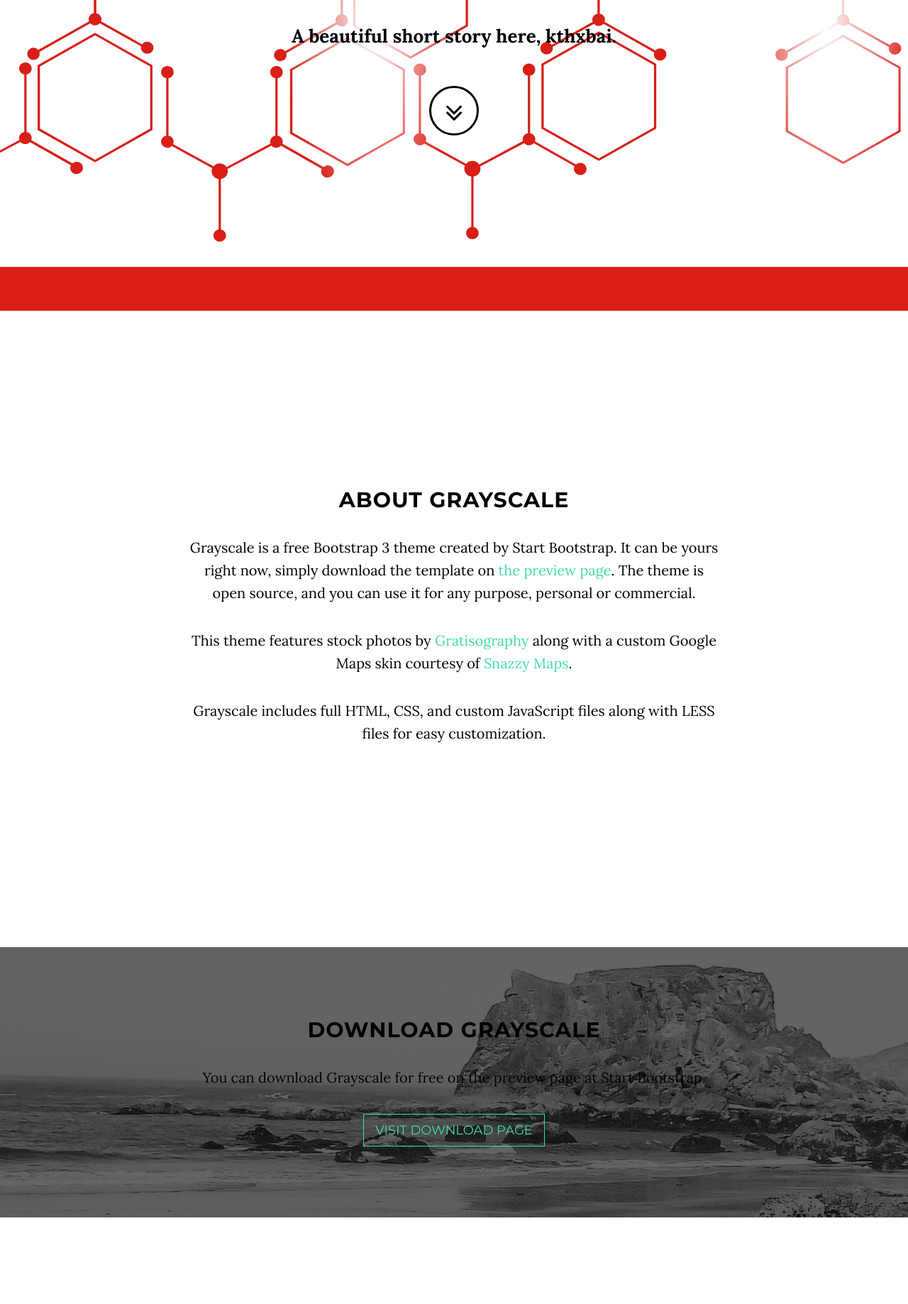
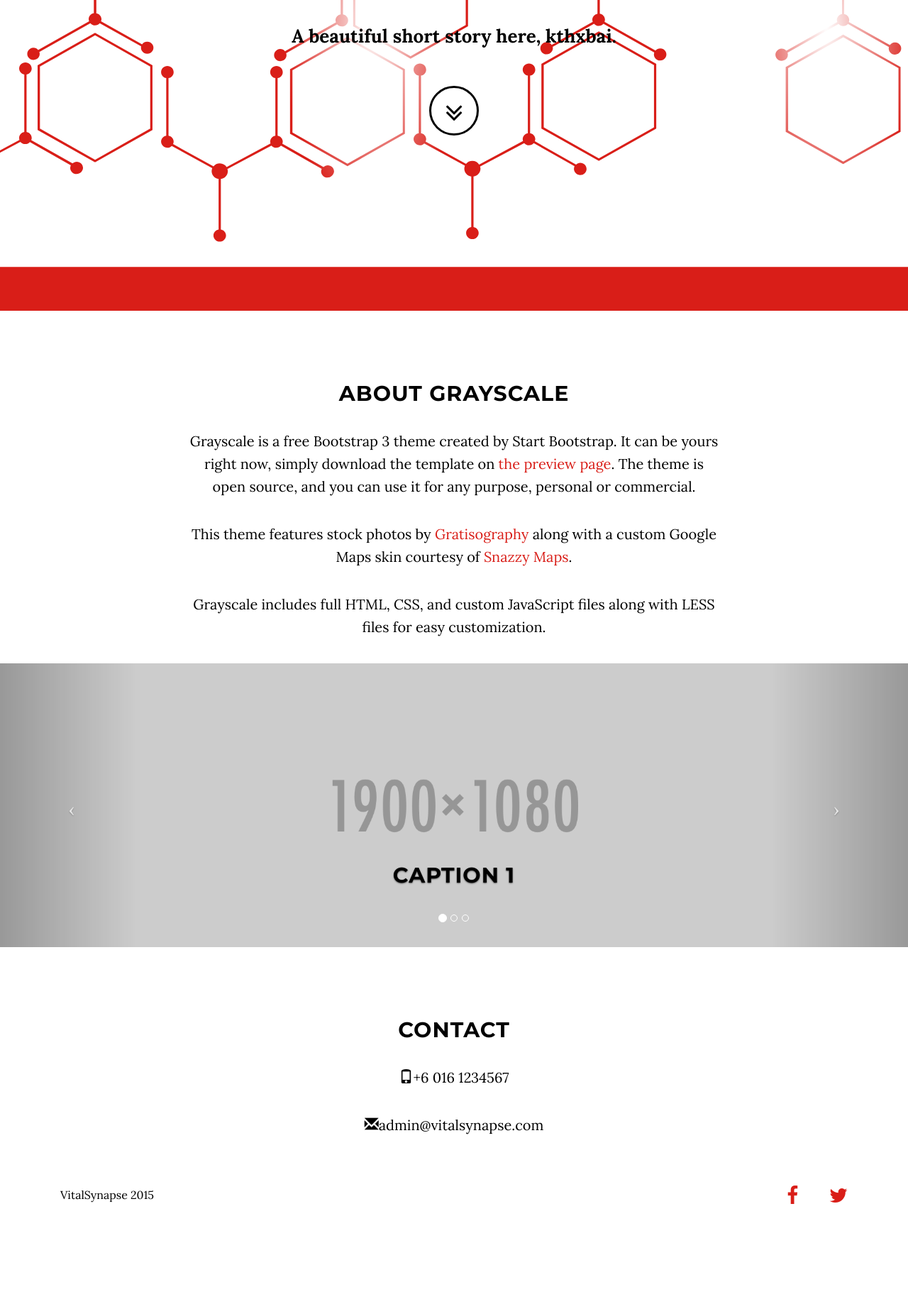
Before and after one commit to chandimaw/landing.vitalsynapse, a PHP site: page / in a window 1280 px wide. Shown: the part 362-2200 px from the top of the page at 71% size. After the commit the page ends 2059 px from the top, so only its background shows below. Run offline with PHP 8.4, Linux system fonts and the light colour scheme; some libraries are stand-ins or nearby versions.

Commit message:
Some editing

```diff
--- a/css/grayscale.css
+++ b/css/grayscale.css
@@ -54,8 +54,8 @@
 }
 
 a {
-    color: #42dca3;
-    /*color: #d91e18;*/
+
+    color: #d91e18;
     -webkit-transition: all .2s ease-in-out;
     -moz-transition: all .2s ease-in-out;
     transition: all .2s ease-in-out;
@@ -70,6 +70,7 @@
 .light {
     font-weight: 400;
 }
+
 
 .navbar-custom {
     margin-bottom: 0;
@@ -322,17 +323,17 @@
 }*/
 
 .download-section {
-    width: 100%;
-    padding: 50px 0;
-    color: #000;
-    background: url(../img/downloads-bg.jpg) no-repeat center center scroll;
+    /*width: 100%;*/
+    /*padding: 50px 0;
+    color: #000;*/
+    /*background: url(../img/downloads-bg.jpg) no-repeat center center scroll;*/
     /*background:url(../img/network.svg),radial-gradient(200px 500px at center, #ff8300 0%, rgba(0,0,0,0) 50%, rgba(0,0,0,0));;*/
-    background-color: #000;
+    /*background-color: #000;*/
     /*background-color: #d91e18;*/
-    -webkit-background-size: cover;
+    /*-webkit-background-size: cover;
     -moz-background-size: cover;
     background-size: cover;
-    -o-background-size: cover;
+    -o-background-size: cover;*/
 
     /*background-size: 125%, 50% 100%;
     background-position: 0 60%, 0 100%;
@@ -346,7 +347,7 @@
     border-left: 0;*/
 }
 
-#map {
+/*#map {
     width: 100%;
     height: 200px;
     margin-top: 100px;
@@ -366,7 +367,7 @@
         margin-top: 250px;
     }
 }
-
+*/
 .btn {
     border-radius: 0;
     text-transform: uppercase;
@@ -391,35 +392,26 @@
     background-color: #42dca3;
 }
 
-ul.banner-social-buttons {
-    margin-top: 0;
-}
 
-@media(max-width:1199px) {
-    ul.banner-social-buttons {
-        margin-top: 15px;
-    }
-}
-
-@media(max-width:767px) {
-    ul.banner-social-buttons li {
-        display: block;
-        margin-bottom: 20px;
-        padding: 0;
-    }
-
-    ul.banner-social-buttons li:last-child {
-        margin-bottom: 0;
-    }
-}
 
 footer {
-    padding: 50px 0;
+    margin-top: 20px;
 }
 
 footer p {
-    margin: 0;
+    font-size: 16px;
 }
+
+footer a{
+    colour:#d91e18;
+    margin-left: 40px;
+}
+
+footer a:hover{
+    text-decoration: none;
+    color: #fff;
+}
+
 
 ::-moz-selection {
     text-shadow: none;
--- /dev/null
+++ b/css/slide.css
@@ -0,0 +1,45 @@
+/*!
+ * Start Bootstrap - Modern Business HTML Template (http://startbootstrap.com)
+ * Code licensed under the Apache License v2.0.
+ * For details, see http://www.apache.org/licenses/LICENSE-2.0.
+ */
+
+/* Global Styles */
+
+
+header.carousel {
+    height: 50%;
+}
+
+header.carousel .item,
+header.carousel .item.active,
+header.carousel .carousel-inner {
+    height: 100%;
+}
+
+header.carousel .fill {
+    width: 100%;
+    height: 100%;
+    background-position: center;
+    background-size: cover;
+}
+
+
+/* Responsive Styles */
+
+@media(max-width:991px) {
+    .customer-img,
+    .img-related {
+        margin-bottom: 30px;
+    }
+}
+
+@media(max-width:767px) {
+    .img-portfolio {
+        margin-bottom: 15px;
+    }
+
+    header.carousel .carousel {
+        height: 70%;
+    }
+}
--- a/index.html
+++ b/index.html
@@ -6,8 +6,6 @@
     <meta charset="utf-8">
     <meta http-equiv="X-UA-Compatible" content="IE=edge">
     <meta name="viewport" content="width=device-width, initial-scale=1">
-    <meta name="description" content="">
-    <meta name="author" content="">
 
     <title>VitalSynapse</title>
 
@@ -19,6 +17,7 @@
 
     <!-- Custom CSS -->
     <link href="css/grayscale.css" rel="stylesheet">
+    <link href="css/slide.css" rel="stylesheet">
 
     <!-- Custom Fonts -->
     <link href="font-awesome/css/font-awesome.css" rel="stylesheet" type="text/css">
@@ -31,7 +30,6 @@
         <script src="https://oss.maxcdn.com/libs/html5shiv/3.7.0/html5shiv.js"></script>
         <script src="https://oss.maxcdn.com/libs/respond.js/1.4.2/respond.min.js"></script>
     <![endif]-->
-
 </head>
 
 <body id="page-top" data-spy="scroll" data-target=".navbar-fixed-top">
@@ -44,19 +42,18 @@
                     <img class="img-responsive" src="img/vitalsynapse_logo.png" alt="VitalSynapse">
                 </a>
             </div>
-
             <!-- Collect the nav links, forms, and other content for toggling -->
             <div class="collapse navbar-collapse navbar-right navbar-main-collapse">
                 <ul class="nav navbar-nav">
                     <!-- Hidden li included to remove active class from about link when scrolled up past about section -->
-                    <li class="hidden">
+                    <!-- <li class="hidden">
                         <a href="#page-top"></a>
-                    </li>
+                    </li> -->
                     <li>
                         <a class="page-scroll" href="#about">About</a>
                     </li>
                     <li>
-                        <a class="page-scroll" href="#download">Download</a>
+                        <a class="page-scroll" href="#myCarousel">Service</a>
                     </li>
                     <li>
                         <a class="page-scroll" href="#contact">Contact</a>
@@ -98,7 +95,7 @@
     </section>
 
     <!-- Download Section -->
-    <section id="download" class="content-section text-center">
+    <!-- <section id="download" class="content-section text-center">
         <div class="download-section">
             <div class="container">
                 <div class="col-lg-8 col-lg-offset-2">
@@ -108,39 +105,73 @@
                 </div>
             </div>
         </div>
-    </section>
+    </section> -->
+
+    <!-- Header Carousel -->
+
+    <header id="myCarousel" class="carousel slide text center">
+        <!-- Indicators -->
+        <ol class="carousel-indicators">
+            <li data-target="#myCarousel" data-slide-to="0" class="active"></li>
+            <li data-target="#myCarousel" data-slide-to="1"></li>
+            <li data-target="#myCarousel" data-slide-to="2"></li>
+        </ol>
+
+        <!-- Wrapper for slides -->
+        <div class="carousel-inner">
+            <div class="item active">
+                <div class="fill" style="background-image:url('img/slide.png');"></div>
+                <div class="carousel-caption">
+                    <h2>Caption 1</h2>
+                </div>
+            </div>
+            <div class="item">
+                <div class="fill" style="background-image:url('img/slide.png');"></div>
+                <div class="carousel-caption">
+                    <h2>Caption 2</h2>
+                </div>
+            </div>
+            <div class="item">
+                <div class="fill" style="background-image:url('img/slide.png');"></div>
+                <div class="carousel-caption">
+                    <h2>Caption 3</h2>
+                </div>
+            </div>
+        </div>
+
+        <!-- Controls -->
+        <a class="left carousel-control" href="#myCarousel" data-slide="prev">
+            <span class="icon-prev"></span>
+        </a>
+        <a class="right carousel-control" href="#myCarousel" data-slide="next">
+            <span class="icon-next"></span>
+        </a>
+    </header>
 
     <!-- Contact Section -->
     <section id="contact" class="container content-section text-center">
         <div class="row">
             <div class="col-lg-8 col-lg-offset-2">
-                <h2>Contact Start Bootstrap</h2>
-                <p>Feel free to email us to provide some feedback on our templates, give us suggestions for new templates and themes, or to just say hello!</p>
-                <p><a href="mailto:feedback@startbootstrap.com">feedback@startbootstrap.com</a>
-                </p>
-                <ul class="list-inline banner-social-buttons">
-                    <li>
-                        <a href="https://twitter.com/SBootstrap" class="btn btn-default btn-lg"><i class="fa fa-twitter fa-fw"></i> <span class="network-name">Twitter</span></a>
-                    </li>
-                    <li>
-                        <a href="https://github.com/IronSummitMedia/startbootstrap" class="btn btn-default btn-lg"><i class="fa fa-github fa-fw"></i> <span class="network-name">Github</span></a>
-                    </li>
-                    <li>
-                        <a href="https://plus.google.com/+Startbootstrap/posts" class="btn btn-default btn-lg"><i class="fa fa-google-plus fa-fw"></i> <span class="network-name">Google+</span></a>
-                    </li>
-                </ul>
+                <h2>Contact</h2>
+                <p></p>
+                <p><span class="glyphicon glyphicon-phone"></span>+6 016 1234567</p>
+                <p><span class="glyphicon glyphicon-envelope"></span>admin@vitalsynapse.com</p>
             </div>
         </div>
     </section>
 
-    <!-- Map Section -->
-    <div id="map"></div>
 
     <!-- Footer -->
     <footer>
-        <div class="container text-center">
-            <p>Copyright &copy; VitalSynapse 2016</p>
-        </div>
+            <div class = "container">
+                <div class="navbar-text pull-left">
+                    <p>VitalSynapse 2015</p>
+                </div>
+                <div class="navbar-text pull-right">
+                    <a href="#"><i class="fa fa-facebook fa-2x"></i></a>
+                    <a href="#"><i class="fa fa-twitter fa-2x"></i></a>
+                </div>
+            </div>
     </footer>
 
     <!-- jQuery -->
@@ -152,12 +183,8 @@
     <!-- Plugin JavaScript -->
     <script src="js/jquery.easing.min.js"></script>
 
-    <!-- Google Maps API Key - Use your own API key to enable the map feature. More information on the Google Maps API can be found at https://developers.google.com/maps/ -->
-    <script type="text/javascript" src="https://maps.googleapis.com/maps/api/js?key=AIzaSyCRngKslUGJTlibkQ3FkfTxj3Xss1UlZDA&sensor=false"></script>
-
     <!-- Custom Theme JavaScript -->
     <script src="js/grayscale.js"></script>
-
 </body>
 
 </html>
```
Also changed, not shown: img/slide.png (added).
